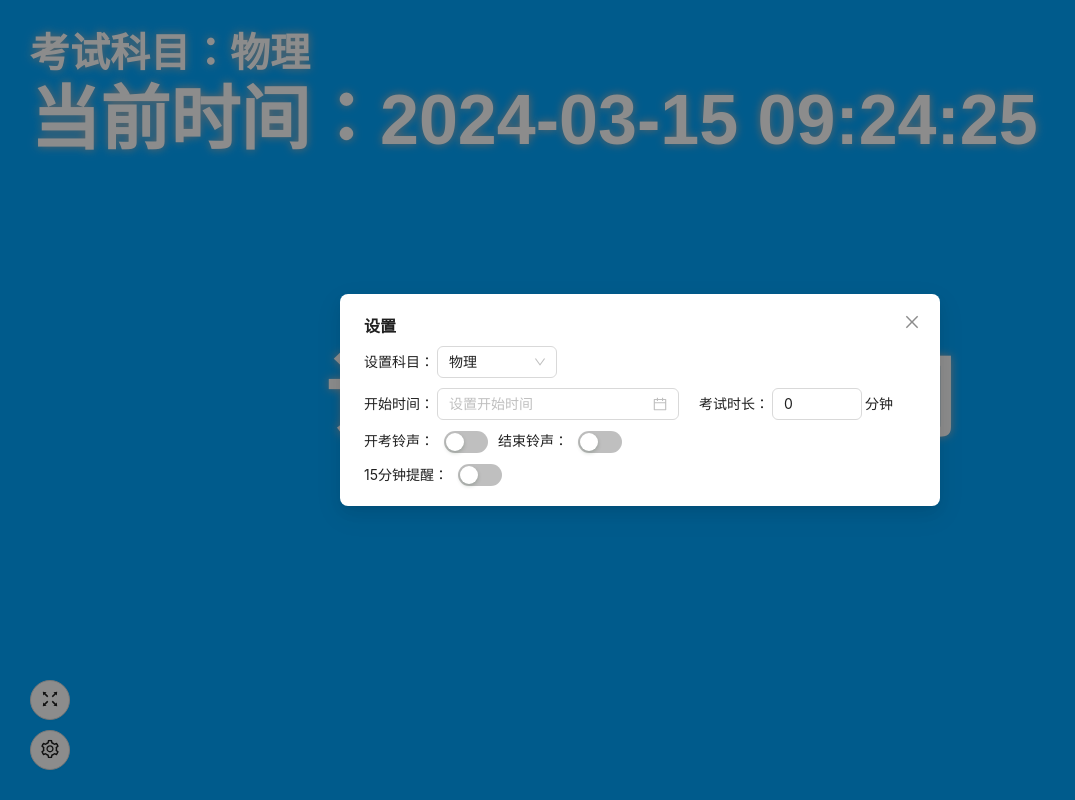
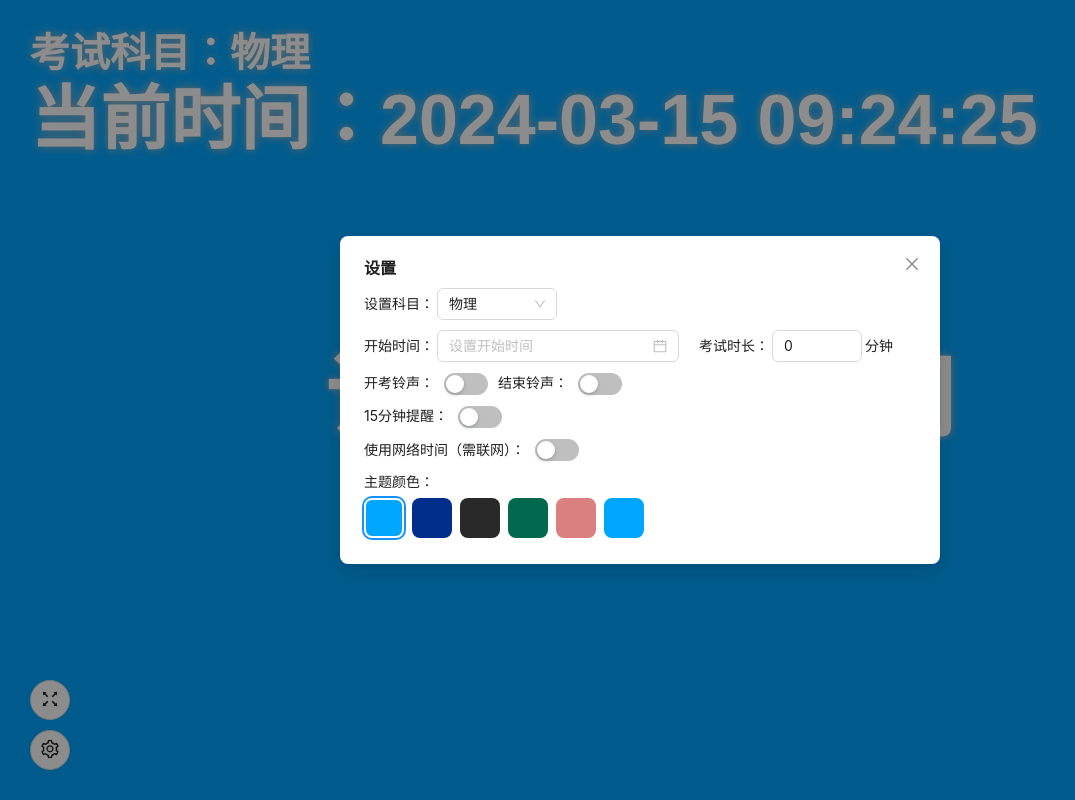
Before and after one commit to sumruler/examCountDown, a Vue app: page / in a window 1280 px wide. Both pictures are taken after a click on the button 50 px from the left and 750 px from the top of the page. Shown: the whole page, without its empty margins (0-1075 px from the left). Built offline with nearby package versions, Linux system fonts and the light colour scheme.

Commit message:
添加网络时间功能和换主题色功能

```diff
--- a/src/App.vue
+++ b/src/App.vue
@@ -137,12 +137,41 @@ const getRemainTime = () => {
 
 const now = ref(dayjs())
 
+// 添加网络校时的状态
+const useNetworkTime = ref(false)
+const networkTime = ref(null)
 
+// 修改获取网络时间的函数
+const fetchNetworkTime = async () => {
+  try {
+    const response = await fetch('https://quan.suning.com/getSysTime.do')
+    const data = await response.json()
+    // 直接创建 dayjs 对象，不要给 networkTime.value 赋值数字
+    networkTime.value = dayjs(data.sysTime2)
+  } catch (error) {
+    console.error('获取网络时间失败:', error)
+    networkTime.value = dayjs()
+  }
+}
 
+// 修改定时器中的时间更新逻辑
+onMounted(() => {
+  let lastFetchTime = 0
+  const timer = setInterval(async () => {
+    if (useNetworkTime.value) {
+      const currentTime = Date.now()
+      if (currentTime - lastFetchTime >= 60000 || !networkTime.value) {
+        await fetchNetworkTime()
+        lastFetchTime = currentTime
+      } else {
+        // 使用 add 方法创建新的 dayjs 对象
+        networkTime.value = dayjs(networkTime.value).add(1, 'second')
+      }
+      now.value = networkTime.value.format('YYYY-MM-DD HH:mm:ss')
+    } else {
+      now.value = dayjs().format('YYYY-MM-DD HH:mm:ss')
+    }
 
-onMounted(() => {
-  const timer = setInterval(() => {
-    now.value = dayjs().format('YYYY-MM-DD HH:mm:ss')
     if (range.value[0] && examDuration.value > 0) {
       getRemainTime()
     } else {
@@ -165,11 +194,20 @@ const toggleFullscreen = () => {
   }
 }
 
+// 添加主题色相关的状态
+const themeColor = ref('#00a6ff') // 默认蓝色
+const presetColors = [
+  '#00a6ff', // 蓝色
+  '#002E8A', // 深蓝色
+  '#292929', // 深灰色
+  '#02694F', // 墨绿色
+  '#DB8080', // 暗粉色
+]
 
 </script>
 
 <template>
-  <div class="body">
+  <div class="body" :style="{ backgroundColor: themeColor }">
 
 
     <div class="info">
@@ -251,6 +289,39 @@ const toggleFullscreen = () => {
         <span>15分钟提醒：</span>
         <a-switch v-model:checked="remind15" />
       </a-space>
+
+      <a-space :size="10">
+        <span>使用网络时间（需联网）：</span>
+        <a-switch v-model:checked="useNetworkTime" />
+      </a-space>
+
+      <a-space direction="vertical" :size="5">
+        <span>主题颜色：</span>
+        <a-space :size="8">
+          <!-- 预设颜色按钮 -->
+          <template v-for="color in presetColors" :key="color">
+            <div
+              class="color-block"
+              :style="{ backgroundColor: color }"
+              :class="{ active: themeColor === color }"
+              @click="themeColor = color"
+            ></div>
+          </template>
+          <!-- 替换为原生颜色选择器 -->
+          <div class="color-picker-wrapper">
+            <input
+              type="color"
+              v-model="themeColor"
+              class="color-picker"
+            >
+            <div
+              class="color-block"
+              :style="{ backgroundColor: themeColor }"
+            ></div>
+          </div>
+        </a-space>
+      </a-space>
+
     </a-space>
   </a-modal>
 </template>
@@ -322,4 +393,40 @@ const toggleFullscreen = () => {
   -ms-user-select: none;
   /* IE10+ */
 }
+
+/* 添加颜色块的样式 */
+.color-block {
+  width: 40px;
+  height: 40px;
+  border-radius: 8px;
+  cursor: pointer;
+  border: 2px solid transparent;
+  transition: all 0.3s;
+  box-sizing: border-box;
+}
+
+.color-block:hover {
+  transform: scale(1.1);
+}
+
+.color-block.active {
+  border-color: #fff;
+  box-shadow: 0 0 0 2px #1890ff;
+}
+
+.color-picker-wrapper {
+  position: relative;
+  width: 40px;
+  height: 40px;
+}
+
+.color-picker {
+  position: absolute;
+  top: 0;
+  left: 0;
+  width: 100%;
+  height: 100%;
+  opacity: 0;
+  cursor: pointer;
+}
 </style>
--- a/src/main.js
+++ b/src/main.js
@@ -4,5 +4,4 @@ import App from './App.vue';
 import 'ant-design-vue/dist/reset.css';
 
 const app = createApp(App);
-
 app.use(Antd).mount('#app');
```
